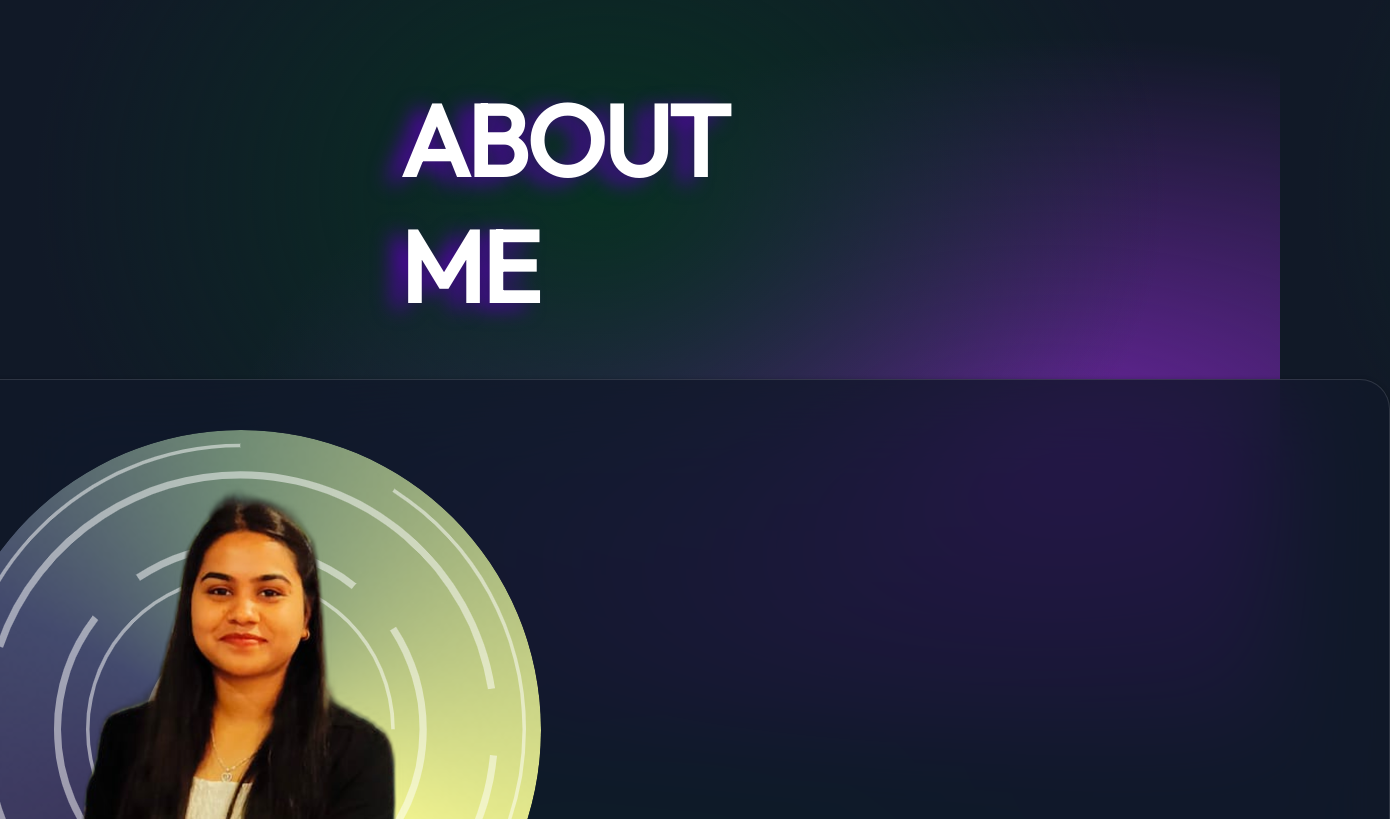
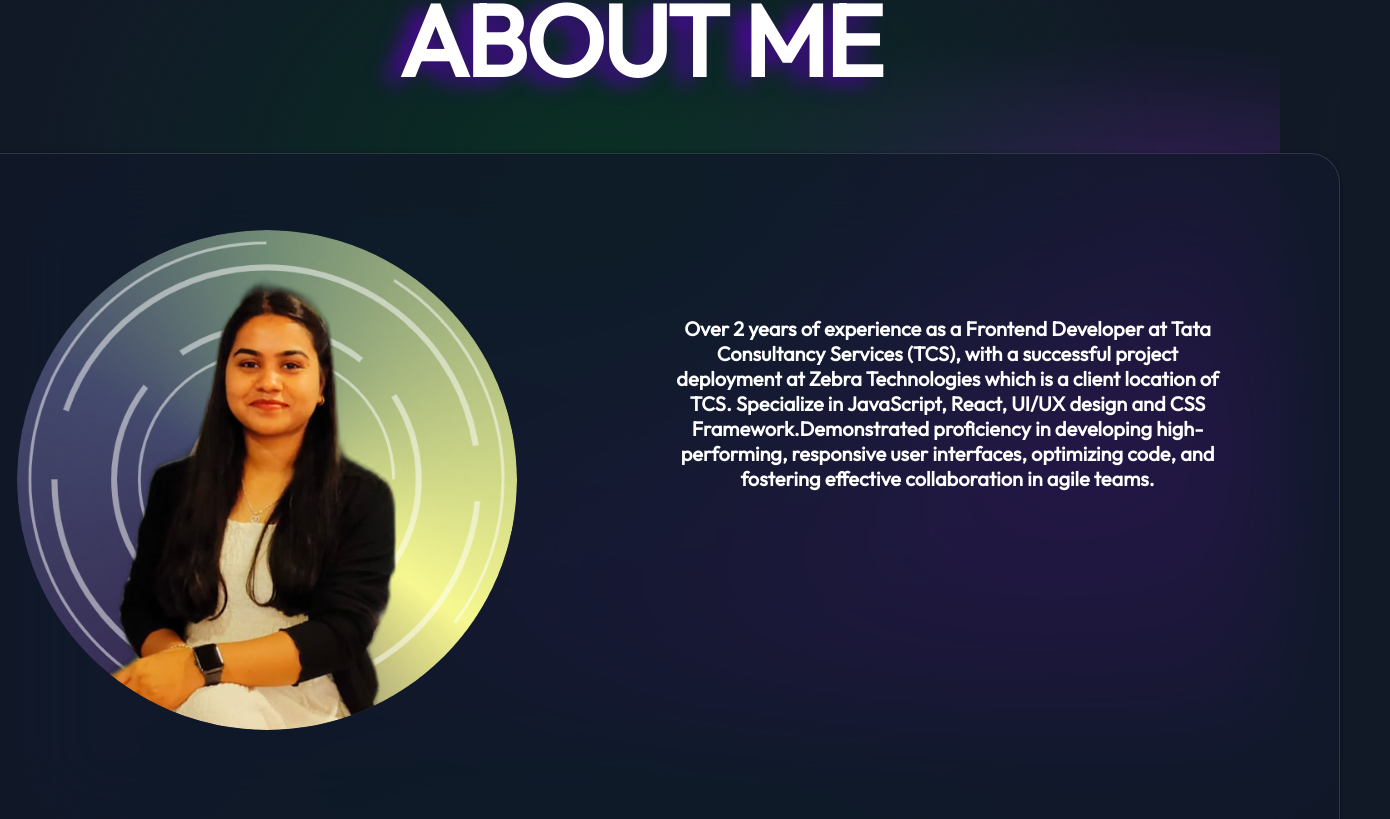
Before and after one commit to Anupriyakumarii/Portfolio_Anu, a React (Vite) app in the folder protfolio_creataion/: page / in a window 1280 px wide. Shown: the part 901-1720 px from the top of the page, 1390 px wide, since content can reach past the window. Built offline with nearby package versions, Linux system fonts and the light colour scheme.

Commit message:
changes of about section

```diff
--- a/protfolio_creataion/package.json
+++ b/protfolio_creataion/package.json
@@ -17,11 +17,13 @@
     "@mui/material": "^5.16.5",
     "@react-three/drei": "^9.109.5",
     "@react-three/fiber": "^8.16.8",
+    "bootstrap": "^5.3.3",
+    "bootstrap-icons": "^1.11.3",
     "framer-motion": "^11.3.24",
     "maath": "^0.10.8",
     "react": "^18.3.1",
     "react-dom": "^18.3.1",
-    "react-icons": "^5.2.1",
+    "react-icons": "^5.3.0",
     "react-router-dom": "^6.26.0",
     "react-tilt": "^1.0.2",
     "react-toggle-dark-mode": "^1.1.1",
--- a/protfolio_creataion/src/Components/About/About.css
+++ b/protfolio_creataion/src/Components/About/About.css
@@ -5,7 +5,7 @@
   padding-top: 500px;
   font-size:50px;
   font-weight:1000;
-  margin: 400px;
+  margin: 300px;
 
 }
 .glitch{
@@ -27,8 +27,7 @@
 .inner_card{
   box-sizing: border-box;
   height: 700px;
-  width: 1500px;
-  overflow: hidden;
+  width: 1400px;
   transition: all 0.3s ease-in-out;
   box-shadow: 0px 1px 5px 0px rgba(0,0,0,0.3);
   border-radius: 30px;
@@ -40,9 +39,20 @@
 }
 
 .image_scr{
-  max-width: 700px;
-  max-height: 700px;
-  margin: 25px;
+  max-width: 500px;
+  max-height: 500px;
+  margin: 4%;
   border-radius: 50%;
 
 }
+.About{
+  font-size: 20px;
+  text-wrap:wrap;
+  height: 40%;
+  width: 40%;
+  position: absolute;
+  text-align: justify;
+  padding-left: 52%;
+  text-align: center;
+  margin-top: -450px;
+}
--- a/protfolio_creataion/src/Components/About/About.jsx
+++ b/protfolio_creataion/src/Components/About/About.jsx
@@ -7,14 +7,13 @@ function About() {
         <div className="glitch">
           <h1>ABOUT ME</h1>
         </div>
-        {/* <div className="glow">ABOUT</div> */}
         <div className="inner_card">
           <div className="image_scr">
             <img src={image} className="image_scr"></img>
           </div>
-          <div className="About">
-            <p></p>
-          </div>
+          <p className="About">
+              Over 2 years of experience as a Frontend Developer at Tata Consultancy Services (TCS), with a successful project deployment at Zebra Technologies which is a client location of TCS. Specialize in JavaScript, React, UI/UX design and CSS Framework.Demonstrated proficiency in developing high-performing, responsive user interfaces, optimizing code, and fostering effective collaboration in agile teams.
+          </p>
         </div>
       </div>
     </>
```
Also changed, not shown: 1 other file (tests, documents, lock files or other folders).
